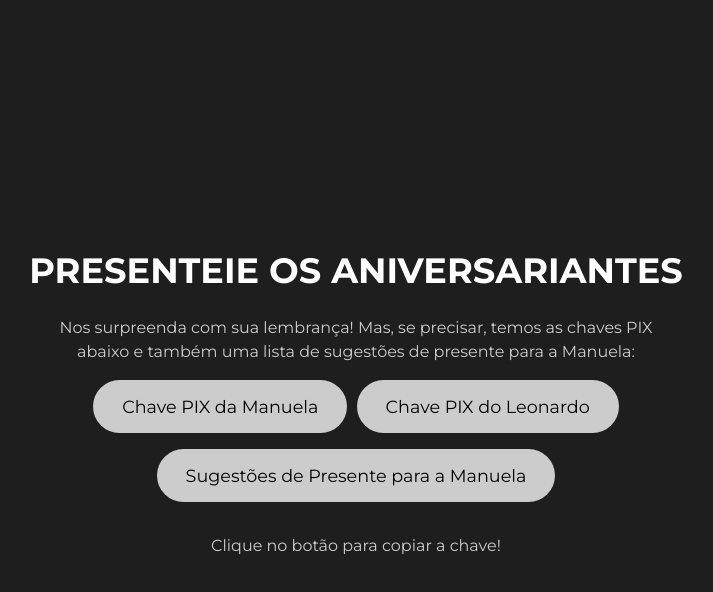
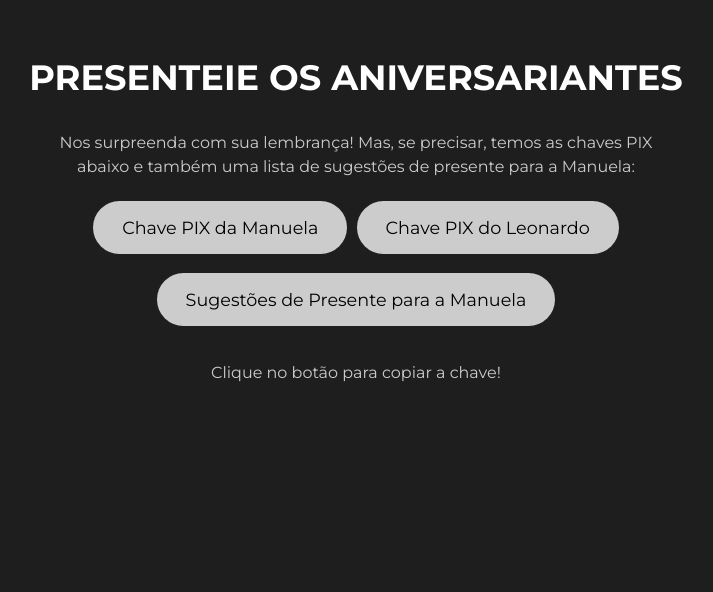
Before and after one commit to isabelckist/Pix, a plain HTML site: page index.html in a window 1280 px wide. Shown: the whole page, without its empty margins (284-997 px from the left). Drawn offline with Linux system fonts and the light colour scheme.

Commit message:
Update index.html

```diff
--- a/index.html
+++ b/index.html
@@ -12,30 +12,28 @@
 
     body {
       margin: 0;
-      padding: 0;
+      padding: 2rem;
       background-color: #1e1e1e;
       color: #ffffff;
       font-family: 'Montserrat', sans-serif;
       display: flex;
-      justify-content: center;
+      flex-direction: column;
       align-items: center;
-      flex-direction: column;
+      text-align: center;
       min-height: 100vh;
-      text-align: center;
-      padding: 2rem;
     }
 
     h1 {
       font-size: 2.2rem;
-      margin-bottom: 0.5rem;
+      margin-bottom: 1.2rem;
     }
 
     .info-text {
       font-size: 1rem;
       color: #cccccc;
       max-width: 600px;
-      margin: 1rem 0;
       line-height: 1.5;
+      margin: 0.8rem 0 1.4rem;
     }
 
     .button-container {
@@ -43,11 +41,11 @@
       gap: 0.6rem;
       flex-wrap: wrap;
       justify-content: center;
-      margin-bottom: 1rem;
+      margin-bottom: 1.2rem;
     }
 
     .single-button-container {
-      margin-bottom: 1rem;
+      margin-bottom: 1.4rem;
     }
 
     .button {
@@ -107,7 +105,7 @@
   </div>
 
   <div class="single-button-container">
-    <a class="button" href="Sugestões.png" target="_blank">Sugestões de Presente para a Manuela</a>
+    <a class="button" href="sugestoes.png" target="_blank">Sugestões de Presente para a Manuela</a>
   </div>
 
   <div class="info-text">Clique no botão para copiar a chave!</div>
```
